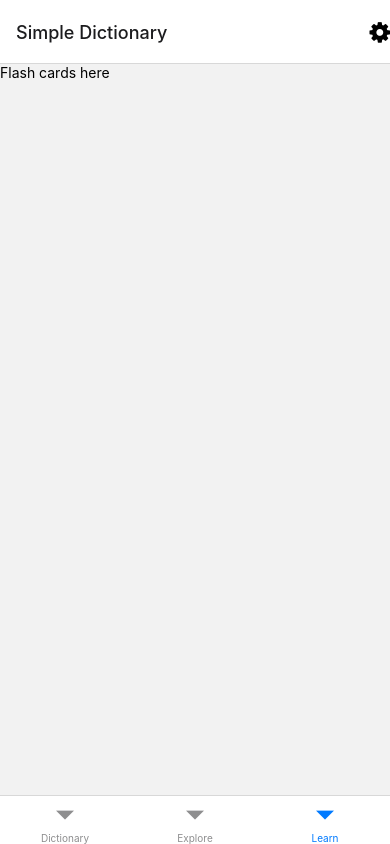
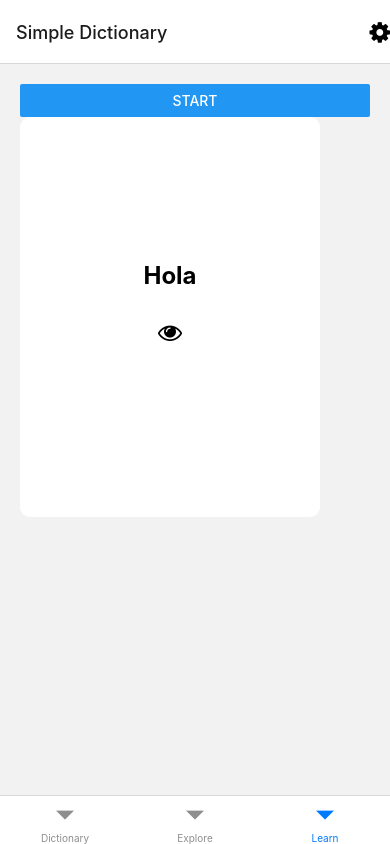
Before and after one commit to chopdev/flashcards_app, a React Native app in the folder SimpleDictionary/: screen /Learn in a window 390 px wide. Built offline with nearby package versions, Linux system fonts and the light colour scheme.

Commit message:
add template for learn screen

```diff
--- a/SimpleDictionary/LearnScreen.js
+++ b/SimpleDictionary/LearnScreen.js
@@ -1,11 +1,131 @@
-import React from 'react';
-import { View, Text, Button } from 'react-native';
+import React, { useState, useEffect } from 'react';
+import { View, Text, Button, Modal, TouchableOpacity, Image, StyleSheet, FlatList } from 'react-native';
+import axios from 'axios';
+import Swipeable from 'react-native-gesture-handler/Swipeable';
+import Icon from 'react-native-vector-icons/FontAwesome';
+import testData from './parsers/test_export.json'
+import { Word } from './models/wordEntity';
+
+// Add your styles here
+const styles = StyleSheet.create({
+  container: {
+    flex: 1,
+    padding: 20,
+  },
+  cardContainer: {
+    flex: 1,
+    justifyContent: 'center',
+    alignItems: 'center',
+  },
+  flashcard: {
+    width: 300,
+    height: 400,
+    backgroundColor: 'white',
+    borderRadius: 10,
+    padding: 20,
+    justifyContent: 'center',
+    alignItems: 'center',
+    elevation: 5,
+  },
+  translationText: {
+    fontSize: 24,
+    fontWeight: 'bold',
+    marginBottom: 20,
+  },
+  detailText: {
+    fontSize: 18,
+    marginVertical: 5,
+  },
+  eyeButton: {
+    padding: 10,
+    marginBottom: 20,
+  },
+  image: {
+    width: 250,
+    height: 150,
+    resizeMode: 'contain',
+    marginBottom: 20,
+  },
+  pickerContainer: {
+    marginBottom: 20,
+  },
+});
 
 const LearnScreen = () => {
+  const [wordsToLearn, setWordsToLearn] = useState(undefined);
+  const [selectedCount, setSelectedCount] = useState(10);
+  const [currentWordIndex, setCurrentWordIndex] = useState(0);
+  const [showDetails, setShowDetails] = useState(false);
+
+  useEffect(() => {
+    fetchWordsToLearn();
+  }, []);
+
+  const fetchWordsToLearn = async () => {
+    try {
+      // const response = await axios.get(`url/words?count=${selectedCount}`);
+
+      console.log('Loading words');
+      //const wordEntity = new Word(newWord.eng, newWord.translation, newWord.transcription, newWord.examples);
+      setWordsToLearn([
+        { eng: 'Hello', translation: 'Hola', transcription: 'həˈləʊ', examples: ['Hello, how are you?'], pictureUrl: 'example-url' },
+      ]);
+    } catch (error) {
+      console.error('Error fetching words:', error);
+    }
+  };
+
+  const handleStartLearning = () => {
+    setCurrentWordIndex(0);
+    setShowDetails(false);
+  };
+
+  const handleSwipe = (direction) => {
+    setShowDetails(false);
+    if (direction === 'right') {
+      // Logic for known word
+    } else {
+      // Logic for unknown word
+    }
+    if (currentWordIndex < wordsToLearn.length - 1) {
+      setCurrentWordIndex(currentWordIndex + 1);
+    }
+  };
+
+  const renderFlashcard = () => {
+    console.log("Rendering flashcard");
+    console.log(wordsToLearn);
+    const word = wordsToLearn[currentWordIndex];
+    return (
+      <View style={styles.flashcard}>
+        <Text style={styles.translationText}>{word.translation}</Text>
+        {showDetails && (
+          <>
+            <Text style={styles.detailText}>{word.eng}</Text>
+            {word.transcription && <Text style={styles.detailText}>{word.transcription}</Text>}
+            {word.examples.map((example, index) => (
+              <Text key={index} style={styles.detailText}>{example}</Text>
+            ))}
+            {word.pictureUrl && <Image source={{ uri: word.pictureUrl }} style={styles.image} />}
+          </>
+        )}
+        <TouchableOpacity
+          style={styles.eyeButton}
+          onPress={() => setShowDetails(true)}>
+          <Icon name="eye" size={24} />
+        </TouchableOpacity>
+      </View>
+    );
+  };
+
   return (
-    <View>
-      <Text>Flash cards here</Text>
-      {/* Add settings options */}
+    <View style={styles.container}>
+      <Button title="Start" onPress={handleStartLearning} />
+      {wordsToLearn && <Swipeable
+        onSwipeableRightOpen={() => handleSwipe('right')}
+        onSwipeableLeftOpen={() => handleSwipe('left')}>
+        {renderFlashcard()}
+      </Swipeable>}
     </View>
   );
 };
```
